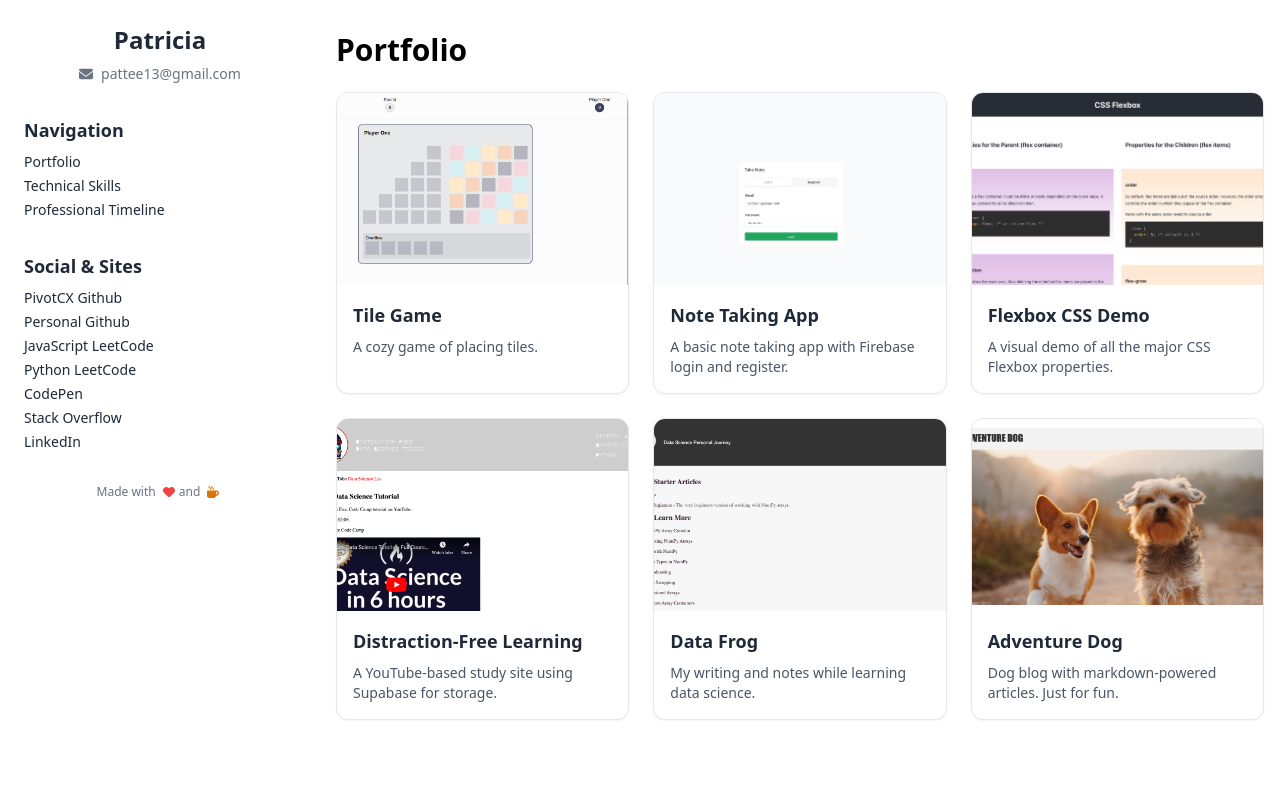
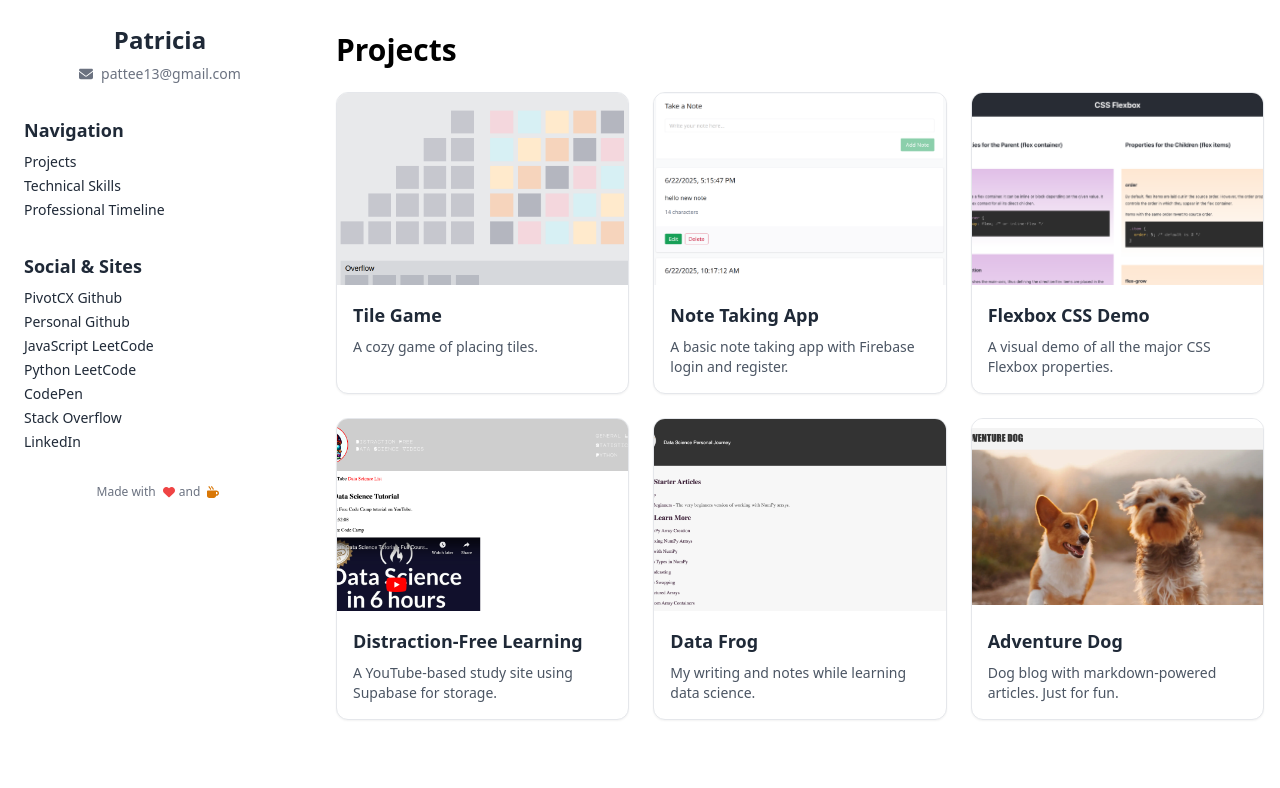
Before and after one commit to haddeeann/patricia.portfolio, a React (Vite) app: page / in a window 1280 px wide. Shown: the top 788 px of the page. Built offline with nearby package versions, Linux system fonts and the light colour scheme.

Commit message:
updating the image for the first two in list

```diff
--- a/src/components/Sidebar.jsx
+++ b/src/components/Sidebar.jsx
@@ -20,7 +20,7 @@ const Sidebar = () => {
             <nav className="space-y-2">
                 <h3 className="text-lg font-semibold mb-1">Navigation</h3>
                 <ul className="space-y-1 text-sm">
-                    <li><a href="#portfolio" className="hover:underline">Portfolio</a></li>
+                    <li><a href="#portfolio" className="hover:underline">Projects</a></li>
                     <li><a href="#skills" className="hover:underline">Technical Skills</a></li>
                     <li>
                         <a href="#timeline" className="hover:underline">Professional Timeline</a>
--- a/src/sections/Portfolio.jsx
+++ b/src/sections/Portfolio.jsx
@@ -50,7 +50,7 @@ const Portfolio = () => {
     return (
         <section className="py-8 px-4" id="portfolio">
             <div className="max-w-6xl">
-                <h2 className="text-3xl font-bold mb-6">Portfolio</h2>
+                <h2 className="text-3xl font-bold mb-6">Projects</h2>
                 <div className="grid gap-6 sm:grid-cols-2 lg:grid-cols-3">
                     {projects.map((project) => (
                         <ProjectCard key={project.title} {...project} />
```
Also changed, not shown: src/images/take_note.png, src/images/tile_game.png.
